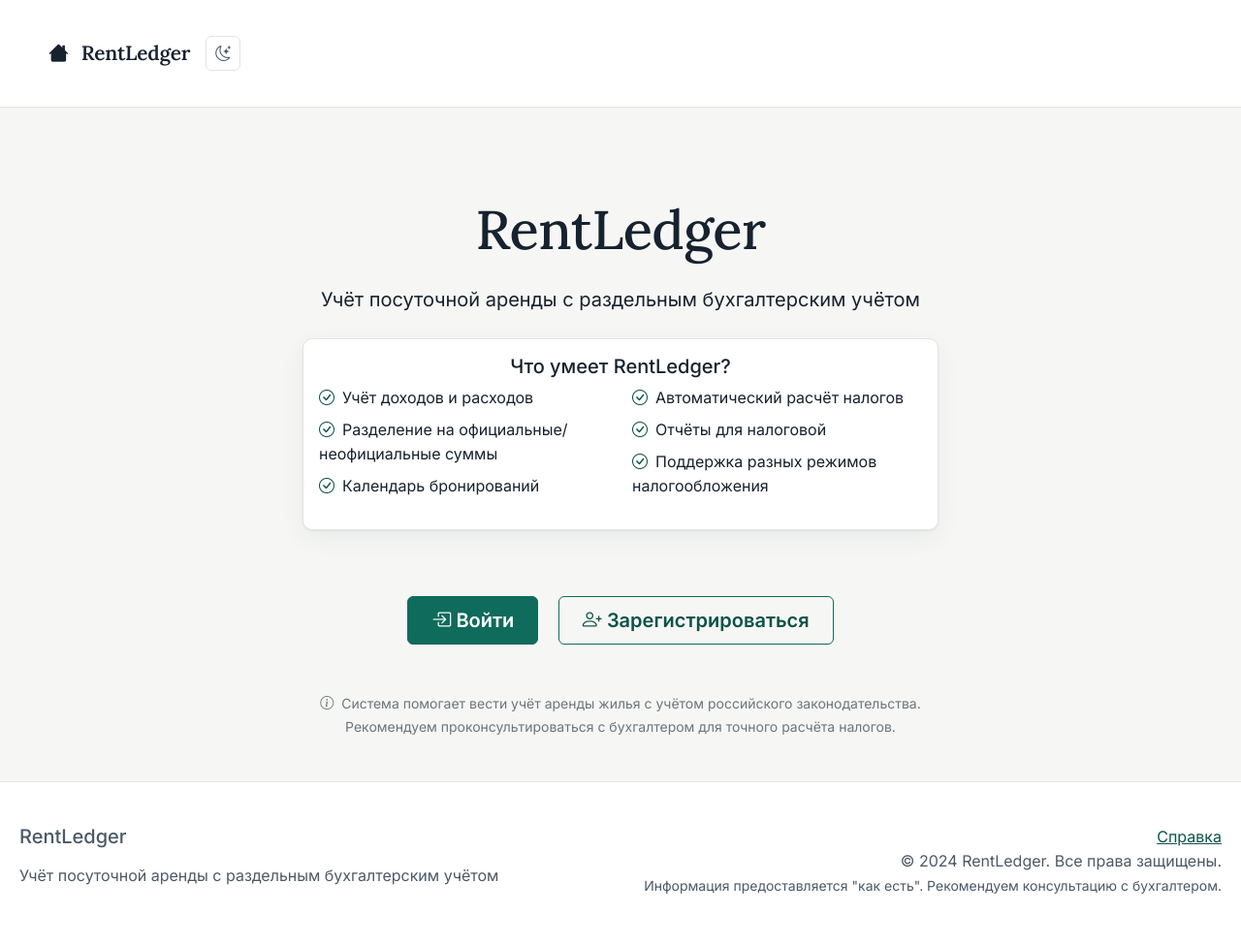
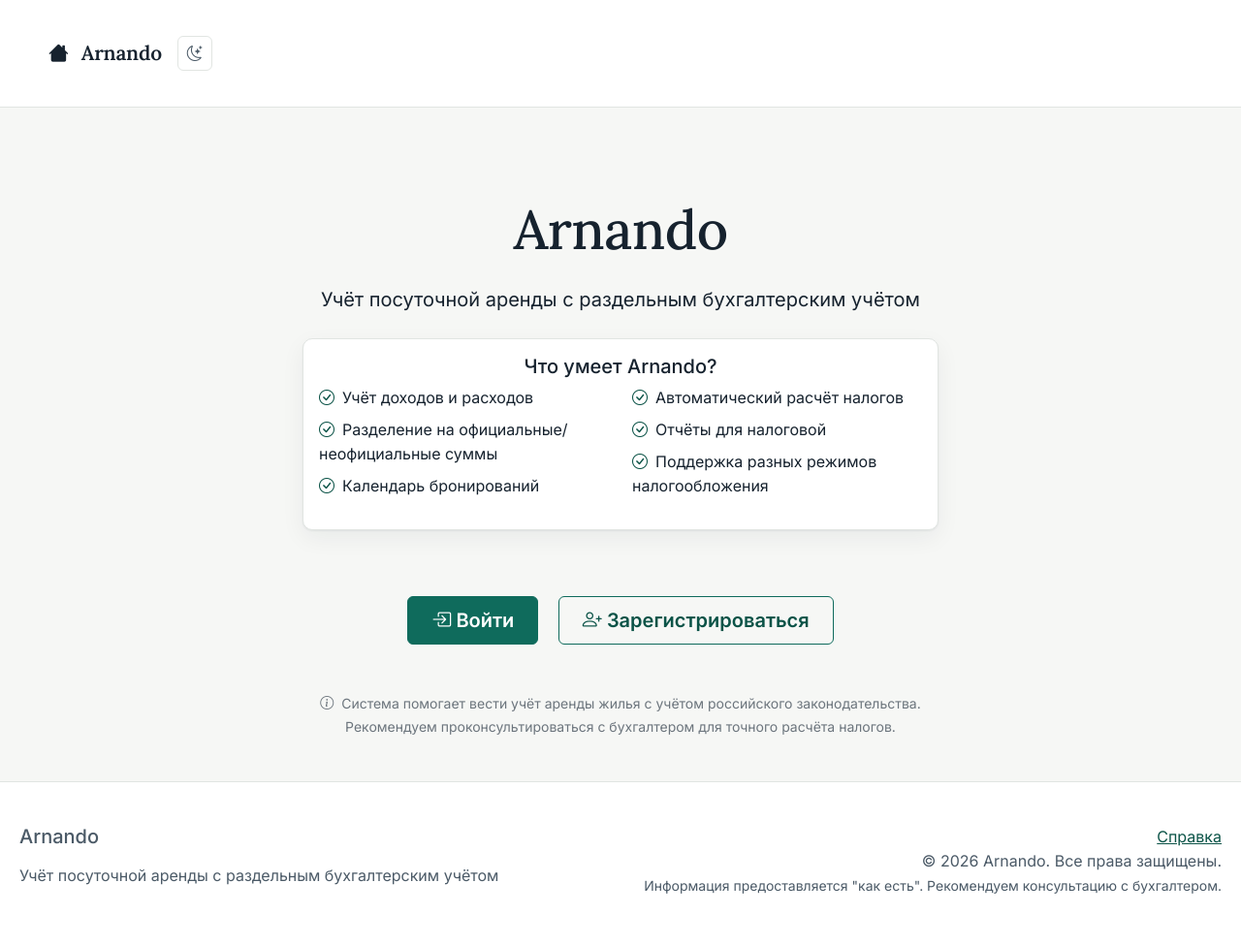
Before and after one commit to Amontapelir/arnando, a Python web app: template app/templates/home.html in a window 1280 px wide. Shown: the whole page at 97% size. Run offline with Jinja, Linux system fonts and the light colour scheme; the template is opened without the code that fills it, so the values that code supplies are empty.

Commit message:
Переименовать RentLedger в Arnando: интерфейс, README, конфиги БД

```diff
--- a/alembic.ini
+++ b/alembic.ini
@@ -1,6 +1,6 @@
 [alembic]
 script_location = alembic
-sqlalchemy.url = postgresql+asyncpg://rentledger:rentledger_pass@postgres:5432/rentledger_db
+sqlalchemy.url = postgresql+asyncpg://arnando:arnando_pass@postgres:5432/arnando_db
 
 [post_write_hooks]
 hooks = black
--- a/app/main.py
+++ b/app/main.py
@@ -28,7 +28,7 @@ async def lifespan(app: FastAPI):
 
 
 app = FastAPI(
-    title="RentLedger",
+    title="Arnando",
     description="Учёт посуточной аренды с раздельным бухгалтерским учётом",
     version="0.1.0",
     lifespan=lifespan
--- a/app/static/css/modern.css
+++ b/app/static/css/modern.css
@@ -1,4 +1,4 @@
-/* RentLedger — визуальная система
+/* Arnando — визуальная система
    Финансовый учёт для арендодателей: точность и доверие важнее "вау"-эффекта.
    Один акцент (тёмная бирюза), гроссбух-эстетика вместо дженерик-SaaS-карточек. */
 
--- a/app/static/js/modern.js
+++ b/app/static/js/modern.js
@@ -1,4 +1,4 @@
-// Современные функции для RentLedger
+// Современные функции для Arnando
 
 document.addEventListener('DOMContentLoaded', function() {
     // Плавные переходы для всех ссылок
--- a/app/templates/auth/register.html
+++ b/app/templates/auth/register.html
@@ -6,7 +6,7 @@
         <div class="col-md-6">
             <div class="card">
                 <div class="card-header text-center">
-                    <h4>Регистрация в RentLedger</h4>
+                    <h4>Регистрация в Arnando</h4>
                     <p class="text-muted mb-0">Создайте аккаунт для учёта аренды</p>
                 </div>
                 <div class="card-body">
--- a/app/templates/base.html
+++ b/app/templates/base.html
@@ -3,7 +3,7 @@
 <head>
     <meta charset="UTF-8">
     <meta name="viewport" content="width=device-width, initial-scale=1.0">
-    <title>{% block title %}RentLedger - Учёт посуточной аренды{% endblock %}</title>
+    <title>{% block title %}Arnando - Учёт посуточной аренды{% endblock %}</title>
 
     <!-- Применяем сохранённую тему до отрисовки, чтобы не было мигания -->
     <script>
@@ -38,7 +38,7 @@
     <nav class="navbar navbar-expand-lg sticky-top">
         <div class="container">
             <a class="navbar-brand" href="/">
-                <i class="bi bi-house-heart me-2"></i> RentLedger
+                <i class="bi bi-house-heart me-2"></i> Arnando
             </a>
 
             <button type="button" class="theme-toggle me-2" id="themeToggle" title="Переключить тему" aria-label="Переключить тему">
@@ -134,12 +134,12 @@
         <div class="container">
             <div class="row">
                 <div class="col-md-6">
-                    <h5 class="mb-3">RentLedger</h5>
+                    <h5 class="mb-3">Arnando</h5>
                     <p class="text-muted">Учёт посуточной аренды с раздельным бухгалтерским учётом</p>
                 </div>
                 <div class="col-md-6 text-md-end">
                     <p class="mb-0"><a href="/help">Справка</a></p>
-                    <p class="text-muted mb-0">© 2024 RentLedger. Все права защищены.</p>
+                    <p class="text-muted mb-0">© 2026 Arnando. Все права защищены.</p>
                     <small class="text-muted">Информация предоставляется "как есть". Рекомендуем консультацию с бухгалтером.</small>
                 </div>
             </div>
--- a/app/templates/help.html
+++ b/app/templates/help.html
@@ -3,7 +3,7 @@
 
 {% block content %}
 <div class="container py-5">
-    <h1 class="mb-4">📚 Справка по RentLedger</h1>
+    <h1 class="mb-4">📚 Справка по Arnando</h1>
 
     <div class="row">
         <div class="col-md-4">
--- a/app/templates/home.html
+++ b/app/templates/home.html
@@ -4,14 +4,14 @@
 <div class="container mt-5">
     <div class="row justify-content-center">
         <div class="col-md-8 text-center">
-            <h1 class="display-4 mb-4">RentLedger</h1>
+            <h1 class="display-4 mb-4">Arnando</h1>
             <p class="lead mb-4">Учёт посуточной аренды с раздельным бухгалтерским учётом</p>
 
             <div class="row justify-content-center mb-5">
                 <div class="col-md-10">
                     <div class="card">
                         <div class="card-body">
-                            <h5 class="card-title">Что умеет RentLedger?</h5>
+                            <h5 class="card-title">Что умеет Arnando?</h5>
                             <div class="row text-start">
                                 <div class="col-md-6">
                                     <ul class="list-unstyled">
--- a/app/templates/init.py
+++ b/app/templates/init.py
@@ -16,7 +16,7 @@ def create_app():
     app.config['SECRET_KEY'] = os.environ.get('SECRET_KEY', 'dev-secret-key')
     app.config['SQLALCHEMY_DATABASE_URI'] = os.environ.get(
         'DATABASE_URL',
-        'postgresql://postgres:postgres@localhost:5432/rentledger'
+        'postgresql://postgres:postgres@localhost:5432/arnando'
     )
     app.config['SQLALCHEMY_TRACK_MODIFICATIONS'] = False
 
--- a/app/templates/quick-start.html
+++ b/app/templates/quick-start.html
@@ -6,7 +6,7 @@
         <div class="col-md-10">
             <div class="card">
                 <div class="card-header">
-                    <h4 class="mb-0">🚀 Быстрый старт в RentLedger</h4>
+                    <h4 class="mb-0">🚀 Быстрый старт в Arnando</h4>
                 </div>
                 <div class="card-body">
                     <p class="lead mb-4">За 5 шагов настройте систему для эффективной работы с арендой:</p>
```
Also changed, not shown: app/static/js/tour.js (+7 -7 lines), docker-compose.yml (+5 -5 lines), README.md, 1 other file.
